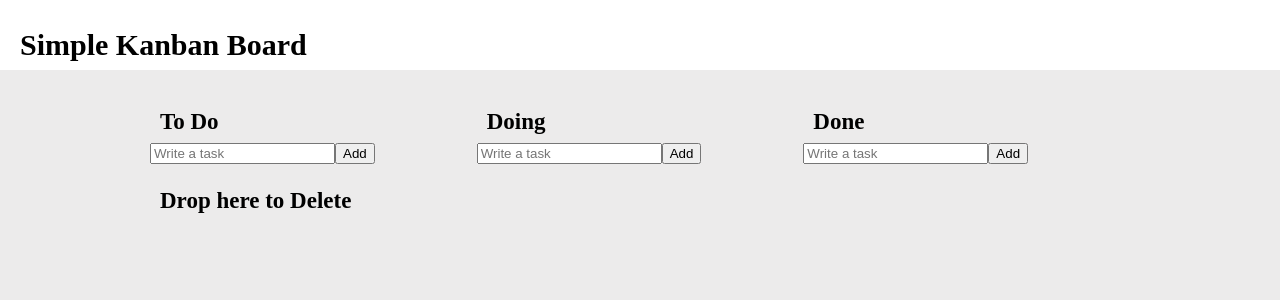
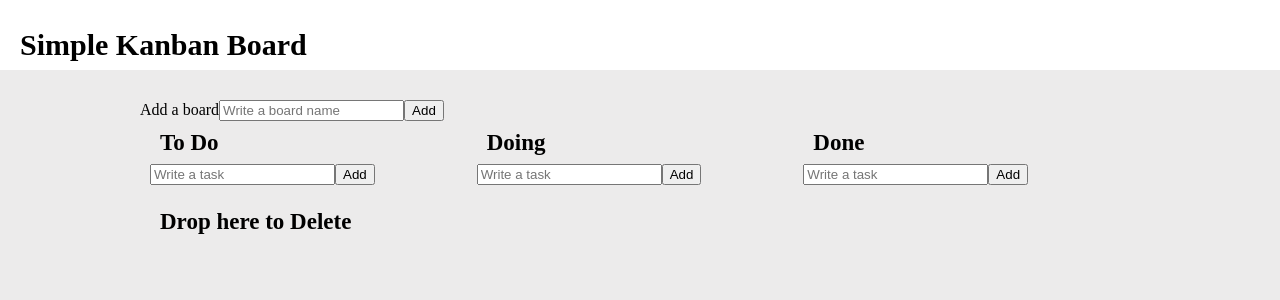
Before and after one commit to nujeyh/simple-kanban-board, a React (Create React App) app: page / in a window 1280 px wide. Shown: the top 300 px of the page. Built offline with nearby package versions, Linux system fonts and the light colour scheme; a web font is replaced by a local one.

Commit message:
✨ Add a board creator

```diff
--- /dev/null
+++ b/src/components/CreateBoard.tsx
@@ -0,0 +1,41 @@
+import React from "react";
+import { useSetRecoilState } from "recoil";
+import { setLocalStorage } from "../localStorageFn";
+import { boardState } from "../recoilAtom";
+
+const CreateBoard = () => {
+  const setBoard = useSetRecoilState(boardState);
+  const onSubmitToDo = (event: React.FormEvent<HTMLFormElement>) => {
+    event.preventDefault();
+    const inputValue = event.currentTarget.toDoInput.value;
+
+    if (inputValue === "") return;
+
+    setBoard((currBoardState) => {
+      const newBoardState = {
+        ...currBoardState,
+        [inputValue]: [],
+      };
+
+      setLocalStorage(newBoardState);
+
+      return newBoardState;
+    });
+    event.currentTarget.toDoInput.value = "";
+  };
+
+  return (
+    <form onSubmit={onSubmitToDo}>
+      Add a board
+      <input
+        type="text"
+        placeholder="Write a board name"
+        name="toDoInput"
+        autoComplete="off"
+      />
+      <button>Add</button>
+    </form>
+  );
+};
+
+export default CreateBoard;
--- a/src/components/ToDoList.tsx
+++ b/src/components/ToDoList.tsx
@@ -7,6 +7,7 @@ import { setLocalStorage } from "../localStorageFn";
 
 import Board from "./Board";
 import DeleteArea from "./DeleteArea";
+import CreateBoard from "./CreateBoard";
 
 const ToDoList = () => {
   const [boardArr, setBoard] = useRecoilState(boardState);
@@ -56,6 +57,7 @@ const ToDoList = () => {
     <>
       <Title>Simple Kanban Board</Title>
       <Wrapper>
+        <CreateBoard />
         <DragDropContext onDragEnd={onDragEnd}>
           <BoardWrapper>
             {Object.keys(boardArr).map((boardId) => {
```
